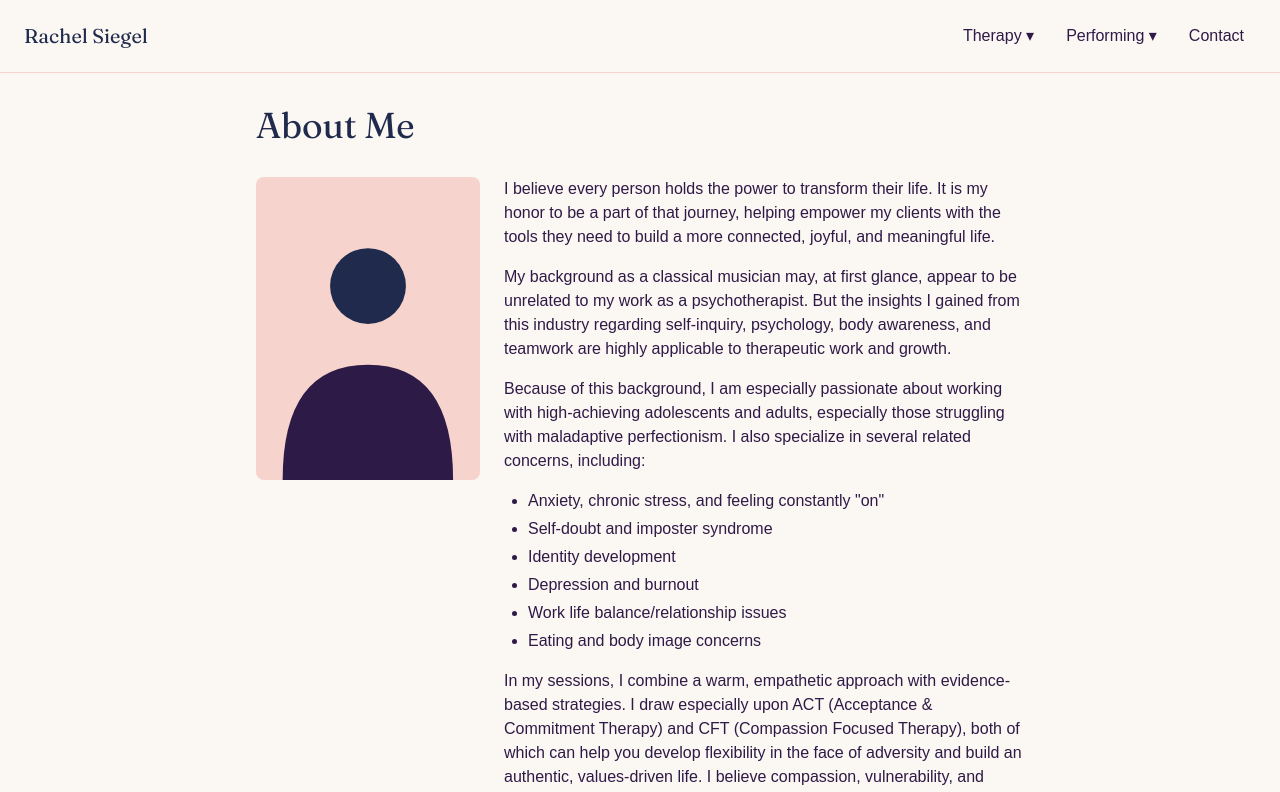
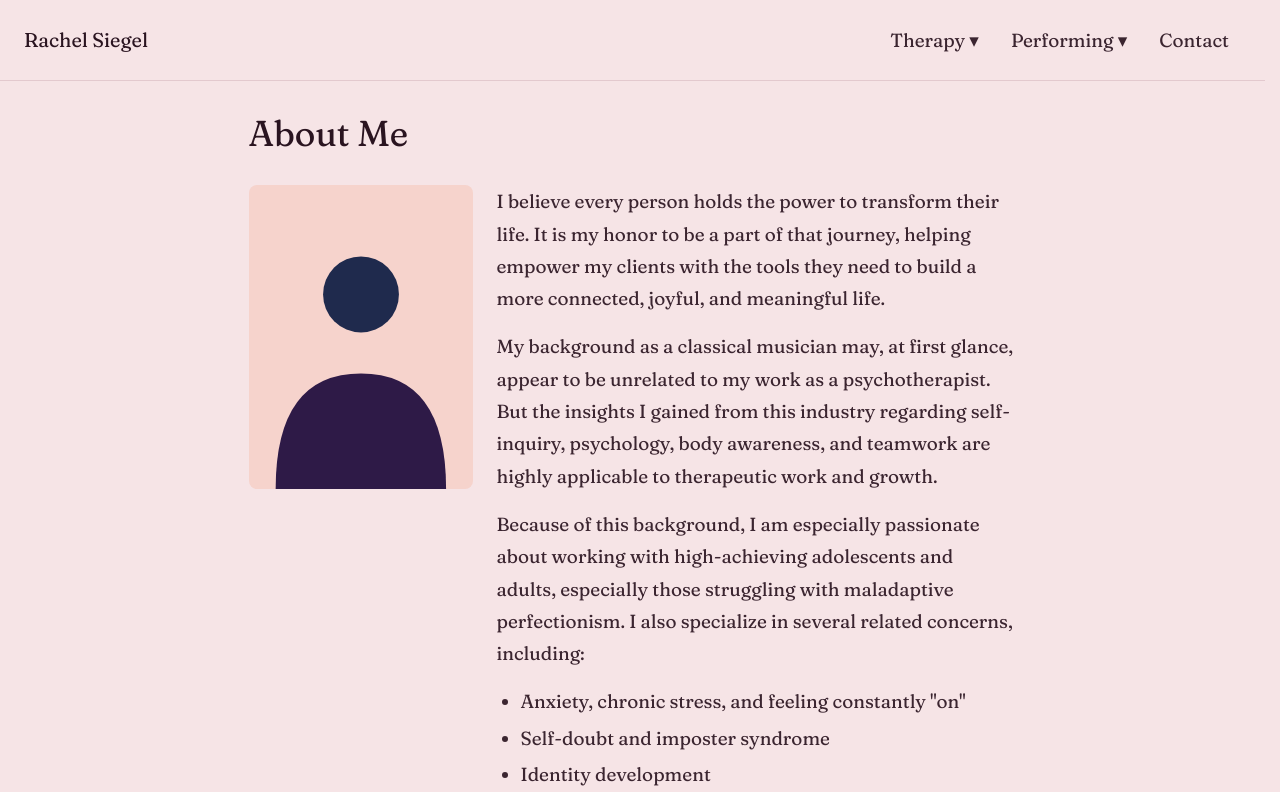
Before and after one commit to psnail273/rachel-website-better, a Next.js app: page /therapy/about in a window 1280 px wide. Shown: the top 792 px of the page. Built offline with nearby package versions, Linux system fonts and the light colour scheme; a web font is replaced by a local one.

Commit message:
Design tokens: blush and evergreen palettes, Fraunces type roles, space tokens (#27)
Co-Authored-By: Claude Sonnet 5.5 <noreply@anthropic.com>

```diff
--- a/src/app/(upcoming)/page.tsx
+++ b/src/app/(upcoming)/page.tsx
@@ -28,8 +28,8 @@ export default function Home() {
         className="absolute inset-0 bg-gradient-to-b from-[#2e1a47]/50 to-[#1f2a4d]/50"
       />
       <div className="relative px-6 text-center">
-        <h1 className="text-5xl text-background! sm:text-6xl">Rachel Siegel</h1>
-        <p className="mt-4 text-xl text-background">
+        <h1 className="text-5xl text-on-image sm:text-6xl">Rachel Siegel</h1>
+        <p className="mt-4 text-xl text-on-image">
           Licensed psychotherapist, clarinetist, recorder player
         </p>
       </div>
--- a/src/app/(upcoming)/performing/media/video-card.tsx
+++ b/src/app/(upcoming)/performing/media/video-card.tsx
@@ -22,7 +22,7 @@ export function VideoCard({ id, title }: { id: string; title: string }) {
       onClick={() => {
         setPlaying(true);
       }}
-      className="aspect-video w-full rounded-lg bg-gradient-to-br from-heading to-accent text-background flex flex-col items-center justify-center gap-3 p-4 hover:opacity-90 focus-visible:outline-2 focus-visible:outline-offset-2"
+      className="aspect-video w-full rounded-lg bg-poster text-on-image flex flex-col items-center justify-center gap-3 p-4 hover:opacity-90"
     >
       <svg
         aria-hidden="true"
--- a/src/app/_components/nav-dropdown.tsx
+++ b/src/app/_components/nav-dropdown.tsx
@@ -5,8 +5,7 @@ import { useEffect, useId, useRef, useState } from "react";
 import type { KeyboardEvent } from "react";
 import type { NavMenu } from "../../lib/navigation";
 
-const linkClass =
-  "block rounded px-3 py-2 hover:text-accent focus-visible:text-accent focus-visible:outline-2 focus-visible:outline-accent";
+const linkClass = "block rounded px-3 py-2 hover:text-accent";
 
 export function NavDropdown({ menu }: { menu: NavMenu }) {
   const [open, setOpen] = useState(false);
@@ -101,7 +100,7 @@ export function NavDropdown({ menu }: { menu: NavMenu }) {
         }}
         onKeyDown={onTabKeyDown}
         onKeyUp={onTabKeyUp}
-        className="cursor-pointer rounded px-3 py-2 hover:text-accent focus-visible:text-accent focus-visible:outline-2 focus-visible:outline-accent"
+        className="cursor-pointer rounded px-3 py-2 hover:text-accent"
       >
         {menu.label} <span aria-hidden="true">▾</span>
       </button>
@@ -110,7 +109,7 @@ export function NavDropdown({ menu }: { menu: NavMenu }) {
           ref={listRef}
           id={listId}
           onKeyDown={onListKeyDown}
-          className="absolute right-0 z-10 mt-1 min-w-48 rounded-md border border-accent-soft bg-background p-1 shadow-md"
+          className="absolute right-0 z-10 mt-1 min-w-48 rounded-md border border-line-strong bg-surface p-1 shadow-md"
         >
           {menu.links.map((link) => (
             <li key={link.href}>
--- a/src/app/_components/site-header.tsx
+++ b/src/app/_components/site-header.tsx
@@ -5,10 +5,10 @@ import { NavDropdown } from "./nav-dropdown";
 
 export function SiteHeader() {
   return (
-    <header className="relative flex items-center justify-between gap-4 border-b border-accent-soft px-6 py-4">
+    <header className="relative flex items-center justify-between gap-4 border-b border-line px-6 py-4">
       <Link
         href="/"
-        className="font-serif text-xl text-heading hover:text-accent focus-visible:text-accent"
+        className="font-serif text-xl text-heading hover:text-accent"
       >
         Rachel Siegel
       </Link>
@@ -17,7 +17,7 @@ export function SiteHeader() {
         <NavDropdown menu={performingMenu} />
         <Link
           href={contactLink.href}
-          className="rounded px-3 py-2 hover:text-accent focus-visible:text-accent focus-visible:outline-2 focus-visible:outline-accent"
+          className="rounded px-3 py-2 hover:text-accent"
         >
           {contactLink.label}
         </Link>
--- a/src/app/globals.css
+++ b/src/app/globals.css
@@ -1,34 +1,287 @@
 @import "tailwindcss";
 
 :root {
-  --background: #fbf7f2;
-  --foreground: #2e1a47;
-  --heading: #1f2a4d;
-  --accent: #e8837a;
-  --accent-soft: #f6d3cc;
-  --accent-text: #9b3f37;
+  color-scheme: light dark;
+  --bg: light-dark(#f6e4e6, #17302a);
+  --surface: light-dark(#fbf3f3, #1e3b33);
+  --tint: light-dark(#eed3d7, #27483f);
+  --ink: light-dark(#3b2530, #eadfd9);
+  --heading: light-dark(#2a1420, #f7eee9);
+  --muted: light-dark(#6a525d, #b9c4bc);
+  --link: light-dark(#1f4a3a, #f7eee9);
+  --accent: light-dark(#2b6044, #f2abbe);
+  --error: light-dark(#8f1836, #ffb4c0);
+  --ornament: light-dark(#d98fa3, #5e8a6f);
+  --line: light-dark(#e3c9ce, #2c4a41);
+  --line-strong: light-dark(#8f7480, #7fa091);
+  --band: light-dark(#1f3a30, #0f231d);
+  --on-band: light-dark(#f8eee9, #f8eee9);
+  --on-band-muted: light-dark(#c5d3c9, #c5d3c9);
+  --band-accent: light-dark(#f2abbe, #f2abbe);
+  --plum: light-dark(#24121c, #24121c);
+  --on-image: light-dark(#f8eee9, #f8eee9);
+  --poster: light-dark(#1f3a30, #1f3a30);
+  --content-max: 78rem;
+  --gutter: clamp(1.25rem, 0.5rem + 3.2vw, 3rem);
+  --measure: 65ch;
+  --aside: clamp(15rem, 34%, 24rem);
+  --switch-min: 18rem;
+  --space-section: clamp(4rem, 2.5rem + 6vw, 7.5rem);
+  --space-block: clamp(2rem, 1.5rem + 2.2vw, 3.5rem);
+  --space-heading: clamp(1.5rem, 1.25rem + 1vw, 2rem);
+  --space-flow: 1.25rem;
+  --space-tight: 0.75rem;
+  --header: 4.5rem;
+  --radius: 1rem;
+  --radius-card: 0;
+}
+
+@media (min-width: 48rem) {
+  :root {
+    --header: 6rem;
+  }
 }
 
 @theme inline {
-  --color-background: var(--background);
-  --color-foreground: var(--foreground);
+  --color-bg: var(--bg);
+  --color-surface: var(--surface);
+  --color-tint: var(--tint);
+  --color-ink: var(--ink);
   --color-heading: var(--heading);
+  --color-muted: var(--muted);
+  --color-link: var(--link);
   --color-accent: var(--accent);
-  --color-accent-soft: var(--accent-soft);
-  --color-accent-text: var(--accent-text);
-  --font-sans: var(--font-source-sans);
-  --font-serif: var(--font-fraunces);
+  --color-error: var(--error);
+  --color-ornament: var(--ornament);
+  --color-line: var(--line);
+  --color-line-strong: var(--line-strong);
+  --color-band: var(--band);
+  --color-on-band: var(--on-band);
+  --color-on-band-muted: var(--on-band-muted);
+  --color-band-accent: var(--band-accent);
+  --color-plum: var(--plum);
+  --color-on-image: var(--on-image);
+  --color-poster: var(--poster);
+  --font-sans: var(--font-fraunces), Georgia, serif;
+  --font-serif: var(--font-fraunces), Georgia, serif;
+  --spacing-section: var(--space-section);
+  --spacing-block: var(--space-block);
+  --spacing-heading: var(--space-heading);
+  --spacing-flow: var(--space-flow);
+  --spacing-tight: var(--space-tight);
 }
 
-body {
-  background: var(--background);
-  color: var(--foreground);
-  font-family: var(--font-sans);
+@layer base {
+  html {
+    scrollbar-gutter: stable;
+  }
+
+  body {
+    background: var(--bg);
+    color: var(--ink);
+    font-family: var(--font-fraunces), Georgia, serif;
+    font-optical-sizing: auto;
+    font-size: clamp(1.0625rem, 1rem + 0.3vw, 1.1875rem);
+    font-weight: 400;
+    font-variation-settings: "SOFT" 60;
+    line-height: 1.7;
+  }
+
+  h1,
+  h2,
+  h3 {
+    color: var(--heading);
+  }
+
+  main :where(p, li) a {
+    color: var(--link);
+    font-weight: 500;
+    text-decoration: underline;
+    text-decoration-thickness: 1px;
+    text-underline-offset: 0.3em;
+  }
+
+  main :where(p, li) a:hover {
+    text-decoration-thickness: 2px;
+  }
+
+  :focus-visible {
+    outline: 2px solid var(--accent);
+    outline-offset: 3px;
+  }
 }
 
-h1,
-h2,
-h3 {
-  font-family: var(--font-serif);
-  color: var(--heading);
+@utility type-display {
+  font-size: clamp(3.75rem, 1.5rem + 9.4vw, 9.5rem);
+  font-style: italic;
+  font-weight: 300;
+  font-variation-settings: "SOFT" 100;
+  line-height: 0.92;
+  letter-spacing: -0.035em;
 }
+
+@utility type-h1 {
+  font-size: clamp(3rem, 1.7rem + 5.4vw, 6rem);
+  font-style: normal;
+  font-weight: 300;
+  font-variation-settings:
+    "SOFT" 100,
+    "WONK" 1;
+  line-height: 1;
+  letter-spacing: -0.03em;
+}
+
+@utility type-h2 {
+  font-size: clamp(1.75rem, 1.3rem + 1.9vw, 2.5rem);
+  font-style: italic;
+  font-weight: 300;
+  font-variation-settings: "SOFT" 100;
+  line-height: 1.1;
+  letter-spacing: -0.02em;
+}
+
+@utility type-lead {
+  font-size: clamp(1.375rem, 1.15rem + 1vw, 2rem);
+  font-style: italic;
+  font-weight: 300;
+  font-variation-settings: "SOFT" 100;
+  line-height: 1.3;
+  letter-spacing: 0;
+}
+
+@utility type-quote {
+  font-size: clamp(1.5rem, 1.1rem + 3.2cqi, 3rem);
+  font-style: italic;
+  font-weight: 300;
+  font-variation-settings: "SOFT" 100;
+  line-height: 1.14;
+  letter-spacing: -0.02em;
+}
+
+@utility type-body {
+  font-size: clamp(1.0625rem, 1rem + 0.3vw, 1.1875rem);
+  font-style: normal;
+  font-weight: 400;
+  font-variation-settings: "SOFT" 60;
+  line-height: 1.7;
+  letter-spacing: 0;
+}
+
+@utility type-list {
+  font-size: clamp(1.0625rem, 1rem + 0.3vw, 1.1875rem);
+  font-style: normal;
+  font-weight: 400;
+  font-variation-settings: "SOFT" 60;
+  line-height: 1.4;
+  letter-spacing: 0;
+}
+
+@utility type-card-title {
+  font-size: 1.25rem;
+  font-style: normal;
+  font-weight: 500;
+  font-variation-settings: "SOFT" 60;
+  line-height: 1.25;
+  letter-spacing: 0;
+}
+
+@utility type-event-date {
+  font-size: 1.875rem;
+  font-style: normal;
+  font-weight: 300;
+  font-variation-settings: "SOFT" 100;
+  line-height: 1.1;
+  letter-spacing: 0;
+  font-variant-numeric: lining-nums;
+}
+
+@utility type-hero-tag {
+  font-size: clamp(1.1875rem, 1.05rem + 0.6vw, 1.5rem);
+  font-style: normal;
+  font-weight: 400;
+  font-variation-settings: "SOFT" 60;
+  line-height: 1.4;
+  letter-spacing: 0;
+}
+
+@utility type-button {
+  font-size: 1.25rem;
+  font-style: normal;
+  font-weight: 500;
+  font-variation-settings: "SOFT" 60;
+  line-height: 1;
+  letter-spacing: 0;
+}
+
+@utility type-brand {
+  font-size: 1.375rem;
+  font-style: italic;
+  font-weight: 500;
+  font-variation-settings: "SOFT" 100;
+  line-height: 1;
+  letter-spacing: 0;
+}
+
+@utility type-nav {
+  font-size: 1rem;
+  font-style: normal;
+  font-weight: 500;
+  font-variation-settings: "SOFT" 60;
+  line-height: 1;
+  letter-spacing: 0;
+}
+
+@utility type-nav-item {
+  font-size: 1rem;
+  font-style: normal;
+  font-weight: 400;
+  font-variation-settings: "SOFT" 60;
+  line-height: 1;
+  letter-spacing: 0;
+}
+
+@utility type-sheet-link {
+  font-size: 2rem;
+  font-style: normal;
+  font-weight: 300;
+  font-variation-settings: "SOFT" 100;
+  line-height: 1.1;
+  letter-spacing: 0;
+}
+
+@utility type-label {
+  font-size: 1.0625rem;
+  font-style: italic;
+  font-weight: 500;
+  font-variation-settings: "SOFT" 60;
+  line-height: 1.3;
+  letter-spacing: 0;
+}
+
+@utility type-footer-name {
+  font-size: clamp(2.5rem, 1.8rem + 3vw, 4rem);
+  font-style: italic;
+  font-weight: 300;
+  font-variation-settings: "SOFT" 100;
+  line-height: 1;
+  letter-spacing: -0.03em;
+}
+
+@utility type-small {
+  font-size: 1rem;
+  font-style: normal;
+  font-weight: 400;
+  font-variation-settings: "SOFT" 60;
+  line-height: 1.4;
+  letter-spacing: 0;
+}
+
+@media (prefers-reduced-motion: reduce) {
+  *,
+  *::before,
+  *::after {
+    animation: none !important;
+    transition: none !important;
+    scroll-behavior: auto !important;
+  }
+}
--- a/src/app/layout.tsx
+++ b/src/app/layout.tsx
@@ -11,15 +11,8 @@ const fraunces = localFont({
   ],
   weight: "100 900",
   variable: "--font-fraunces",
-});
-
-const sourceSans = localFont({
-  src: [
-    { path: "./fonts/SourceSans3-Variable.ttf", style: "normal" },
-    { path: "./fonts/SourceSans3-Italic-Variable.ttf", style: "italic" },
-  ],
-  weight: "200 900",
-  variable: "--font-source-sans",
+  fallback: ["Georgia", "serif"],
+  adjustFontFallback: "Times New Roman",
 });
 
 export const metadata: Metadata = {
@@ -30,10 +23,7 @@ export const metadata: Metadata = {
 
 export default function RootLayout({ children }: LayoutProps<"/">) {
   return (
-    <html
-      lang="en"
-      className={`${fraunces.variable} ${sourceSans.variable} antialiased`}
-    >
+    <html lang="en" className={`${fraunces.variable} antialiased`}>
       <body className="flex min-h-screen flex-col">
         <SiteHeader />
         <main className="flex-1 px-6 py-8">{children}</main>
--- a/src/app/therapy/about/page.tsx
+++ b/src/app/therapy/about/page.tsx
@@ -69,7 +69,7 @@ export default function AboutPage() {
           Let everything happen to you: beauty and terror. Just keep going. No
           feeling is final.
         </blockquote>
-        <figcaption className="text-accent-text">
+        <figcaption className="text-muted">
           — Rainer Maria Rilke, <cite>Letters to a Young Poet</cite>
         </figcaption>
       </figure>
--- a/src/app/therapy/services/page.tsx
+++ b/src/app/therapy/services/page.tsx
@@ -67,9 +67,7 @@ export default function ServicesPage() {
         <blockquote className="font-serif text-2xl italic">
           {'And you may ask yourself, "Well, how did I get here?"'}
         </blockquote>
-        <figcaption className="mt-2 text-accent-text">
-          — Talking Heads
-        </figcaption>
+        <figcaption className="mt-2 text-muted">— Talking Heads</figcaption>
       </figure>
       <section>
         <h2 className={h2Class}>You might be struggling with…</h2>
```
Also changed, not shown: src/app/(upcoming)/performing/media/page.tsx (+2 -11 lines), src/app/_components/mobile-menu.tsx (+3 -4 lines), src/app/_components/upcoming-strip.tsx (+5 -7 lines), src/app/contact/page.tsx (+1 -7 lines).
